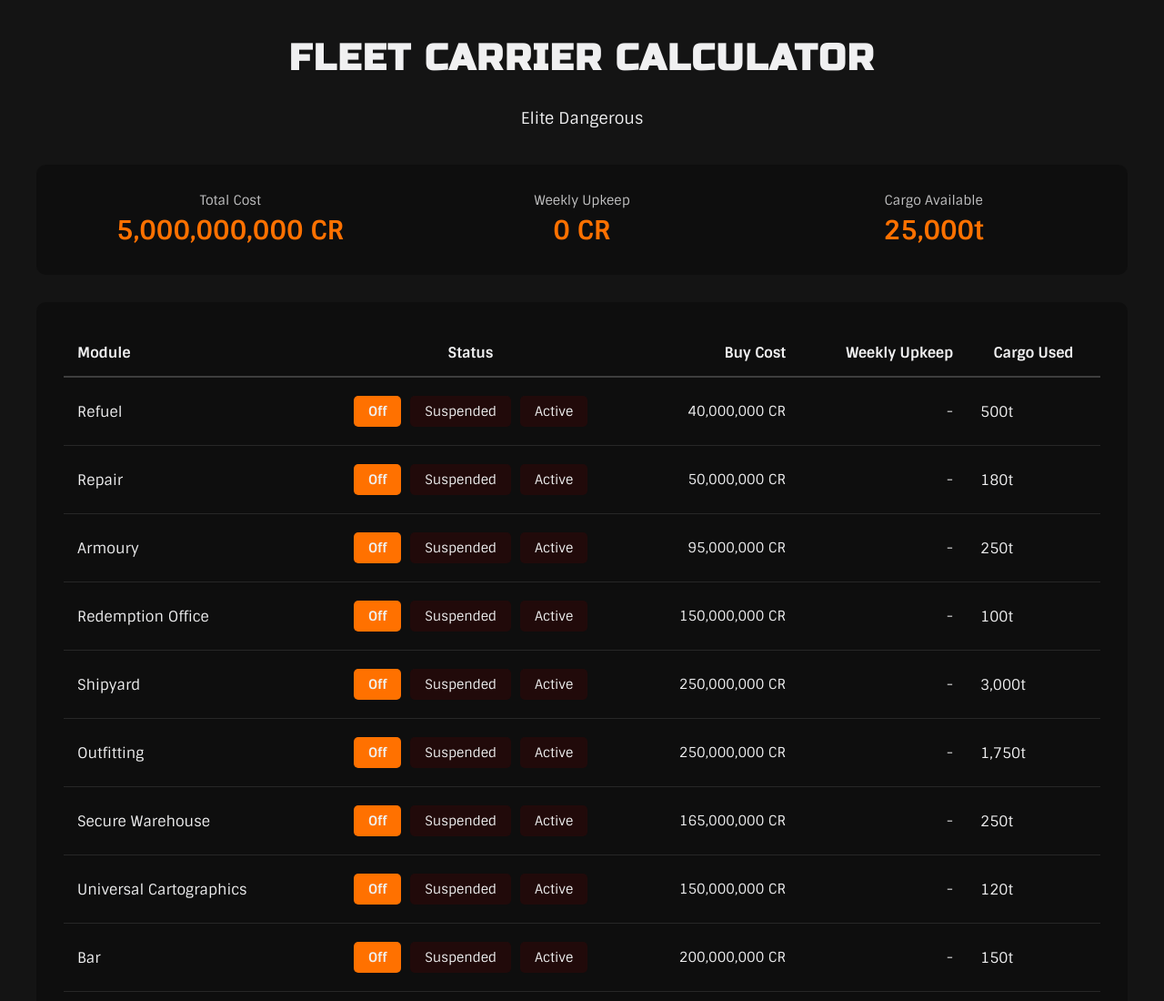
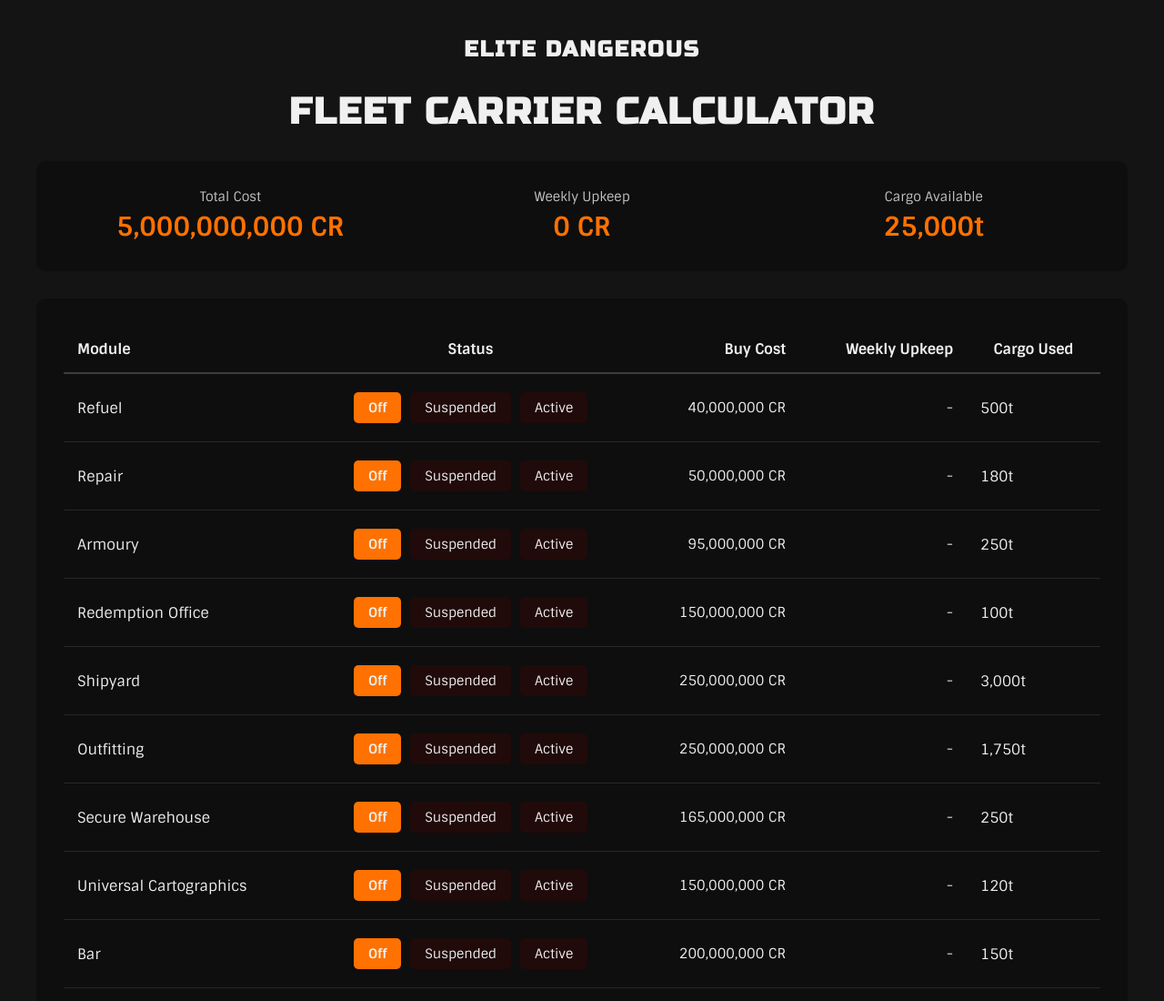
Before and after one commit to CMDRAlexxxA/carriercostcalc, a plain HTML site: page index.html in a window 1280 px wide. Shown: the top 1100 px of the page at 91% size. Drawn offline with nearby package versions, Linux system fonts and the light colour scheme.

```diff
--- a/index.html
+++ b/index.html
@@ -13,8 +13,8 @@
 </head>
 <body>
 <div id="app" class="container">
+    <h2>Elite Dangerous</h2>
     <h1>Fleet Carrier Calculator</h1>
-    <p class="subtitle">Elite Dangerous</p>
 
     <div class="summary">
         <div class="summary-item">
```
